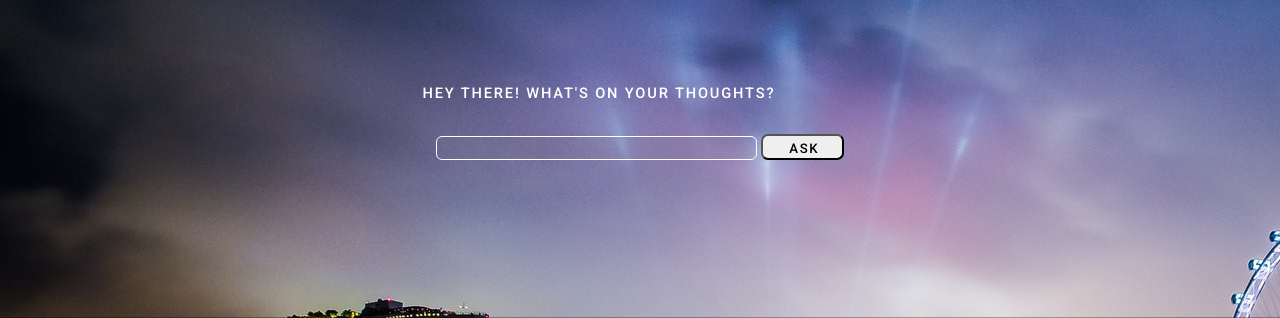
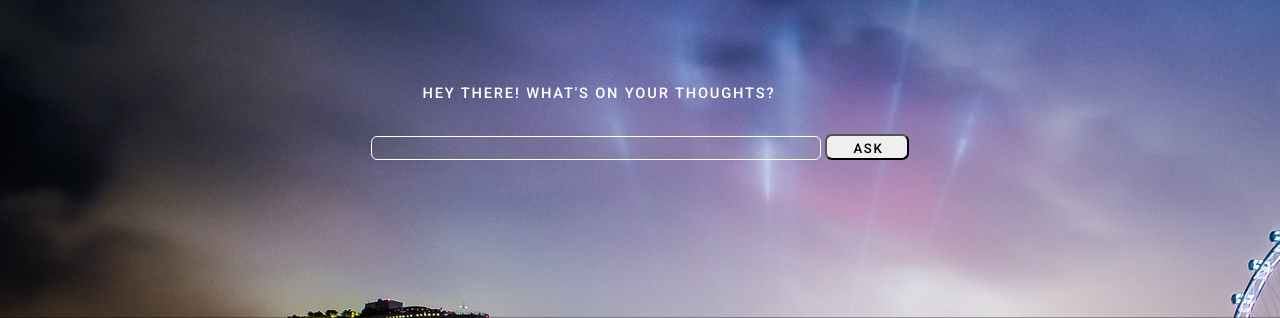
Before and after one commit to sambhavk11/OverNightWeb, a Django app: page / in a window 1280 px wide. Shown: the part 119-437 px from the top of the page. Run offline with Django 3.2, Linux system fonts and the light colour scheme; some libraries are stand-ins or nearby versions.

Commit message:
More Awesomeness added !! gud job Sambhav

```diff
--- a/fetch.json
+++ b/fetch.json
@@ -1 +1 @@
-[{"City": "Jakarta", "Image": "http://media-cdn.tripadvisor.com/media/photo-s/03/0a/89/5f/normal-gran-melia-jakarta.jpg", "Gym": 0, "MoreThan2pax": 0, "HotelName": "Gran Melia", "Halal": 0, "Under100": 0, "Breakfast": "1", "HotelId": 16}, {"City": "Jakarta", "Image": "http://www.boutiquepicks.com/wp-content/uploads/2013/03/19.jpg", "Gym": 0, "MoreThan2pax": 1, "HotelName": "Morissey Service Apartment", "Halal": 0, "Under100": 0, "Breakfast": 0, "HotelId": 17}, {"City": "Jakarta", "Image": "http://www.hotel.info/media/hotel/pictures/436/436715/HealthClub_635634716855676235.jpg?interpolation=lanczos-none&fit=around%7C545:350&crop=545:350;*,*", "Gym": 1, "MoreThan2pax": 0, "HotelName": "Fairmont Jakarta", "Halal": 0, "Under100": 0, "Breakfast": 0, "HotelId": 18}, {"City": "Jakarta", "Image": "http://luxeinacity.com/wp-content/uploads/2013/The_Keraton_at_The_Plaza_Jakarta_3.jpg", "Gym": 0, "MoreThan2pax": 0, "HotelName": "The Keratin", "Halal": 1, "Under100": 0, "Breakfast": 0, "HotelId": 19}, {"City": "Jakarta", "Image": "http://cdn.ticktab.com/upload/hotels/ID-JK-JKT-000139_Oria-Hotel-Jakarta/hotel_images/original/a8de7c3d9fa43ddbfd714f97d2b276b1.jpg", "Gym": 0, "MoreThan2pax": 0, "HotelName": "ORIA Hotel", "Halal": 0, "Under100": 1, "Breakfast": "1", "HotelId": 20}]
+[{"City": "Singapore", "Image": "http://www.robertsonquay.com/uploads/2/3/7/3/23733606/920052.jpg?586", "Gym": 1, "MoreThan2pax": 0, "HotelName": "Robertson Quay Hotel", "Halal": 0, "Under100": 0, "Breakfast": 0, "HotelId": 3}, {"City": "Singapore", "Image": "http://www3.hilton.com/resources/media/hi/SINHITW/en_US/img/shared/full_page_image_gallery/main/hi_kingdeluxerm02_3_675x359_FitToBoxSmallDimension_Center.jpg", "Gym": 1, "MoreThan2pax": 0, "HotelName": "Hilton Singapore", "Halal": 1, "Under100": 1, "Breakfast": 0, "HotelId": 28}, {"City": "Singapore", "Image": "http://www.regenthotels.com/regent/media/Singapore/singapore_panel_images/3_hotel/si_pool_evening_p.jpg?width=558&height=337&ext=.jpg", "Gym": 1, "MoreThan2pax": 1, "HotelName": "Regent Singapore", "Halal": 1, "Under100": 0, "Breakfast": 1, "HotelId": 29}, {"City": "Singapore", "Image": "http://static.laterooms.com/hotelphotos/laterooms/240793/gallery/bay-hotel-singapore-singapore_010220120923282671.jpg", "Gym": 1, "MoreThan2pax": 1, "HotelName": "Bay Hotel Singapore", "Halal": 0, "Under100": 0, "Breakfast": 1, "HotelId": 30}, {"City": "Singapore", "Image": "http://www.businesstraveller.asia/files/News-images/Goodwood-Park/Goodwood-Deluxe-Poolside-Room.gif", "Gym": 1, "MoreThan2pax": 1, "HotelName": "GoodWod Park Hotel", "Halal": 0, "Under100": 0, "Breakfast": 1, "HotelId": 31}]
--- a/news_analytics/static/news_analytics/css/style.css
+++ b/news_analytics/static/news_analytics/css/style.css
@@ -237,10 +237,11 @@
 		border-radius: 6px;
 		border: none;
 		border: solid 1px rgba(144, 144, 144, 0.25);
-border-color:white;
+		border-color:white;
 		color: inherit;
 		outline: 0;
-		padding: 0 5em;
+		width:50%;
+		padding: 0;
 		color: #ffffff;
 		font-weight: 500;
 		}
--- a/news_analytics/templates/landingPage.html
+++ b/news_analytics/templates/landingPage.html
@@ -73,7 +73,7 @@
                     {% if eachHotel.HotelName %}
                          <tr><strong><div class="pricing-table-header">Hotel Name</strong>: {{eachHotel.HotelName}}</tr></div>
 <tr><a href="#">
-<img style="margin: 10px 0px 0 150px" align="right" overflow= auto float= right height= 150px width=160px src={{eachHotel.Image}} /></a></tr>
+<img style="margin: 10px 40px 0px 0px" align="right" overflow= auto float= right height= 150px width=160px src={{eachHotel.Image}} /></a></tr>
                         <br>
                     {% endif %}
                     {% if eachHotel.City %}
```
